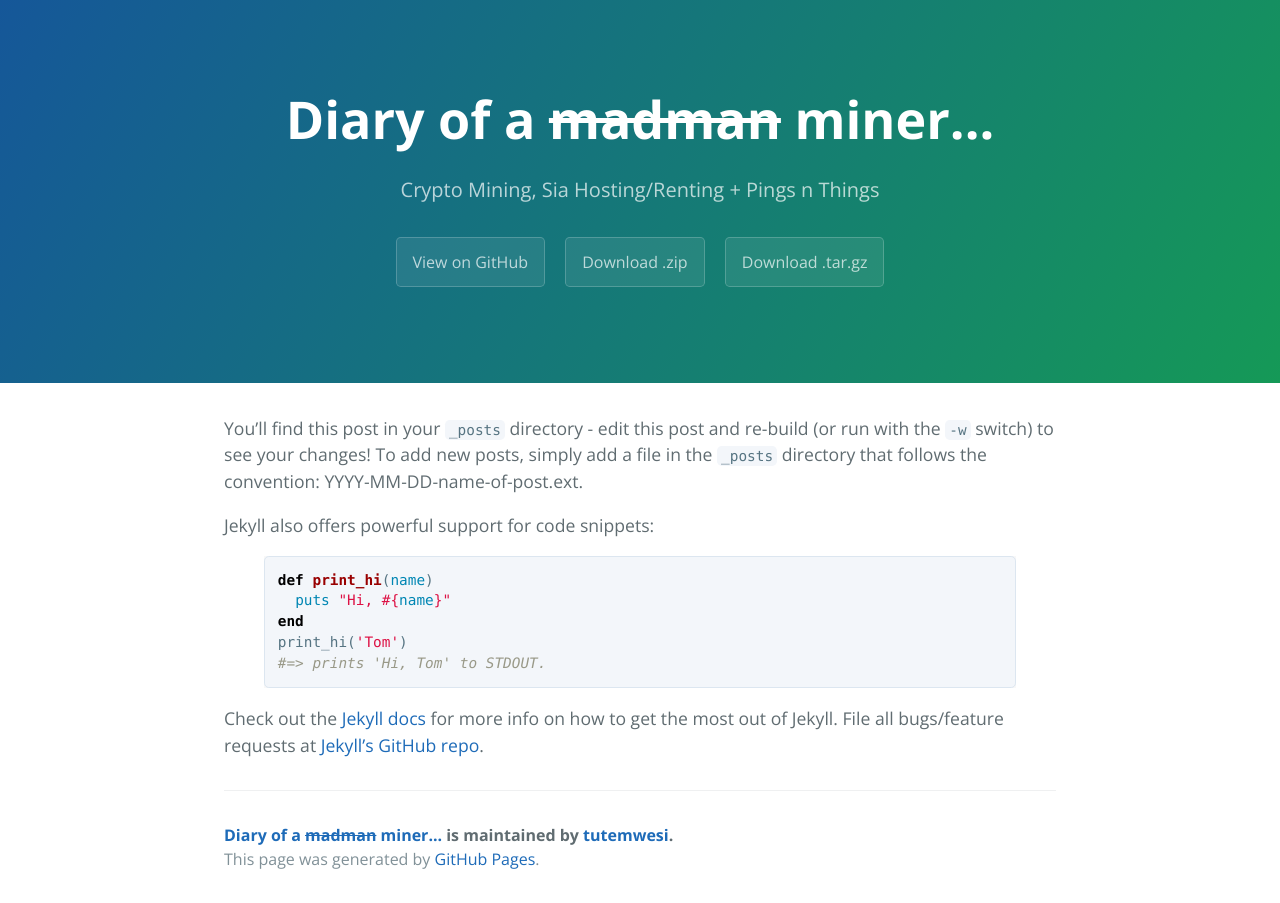
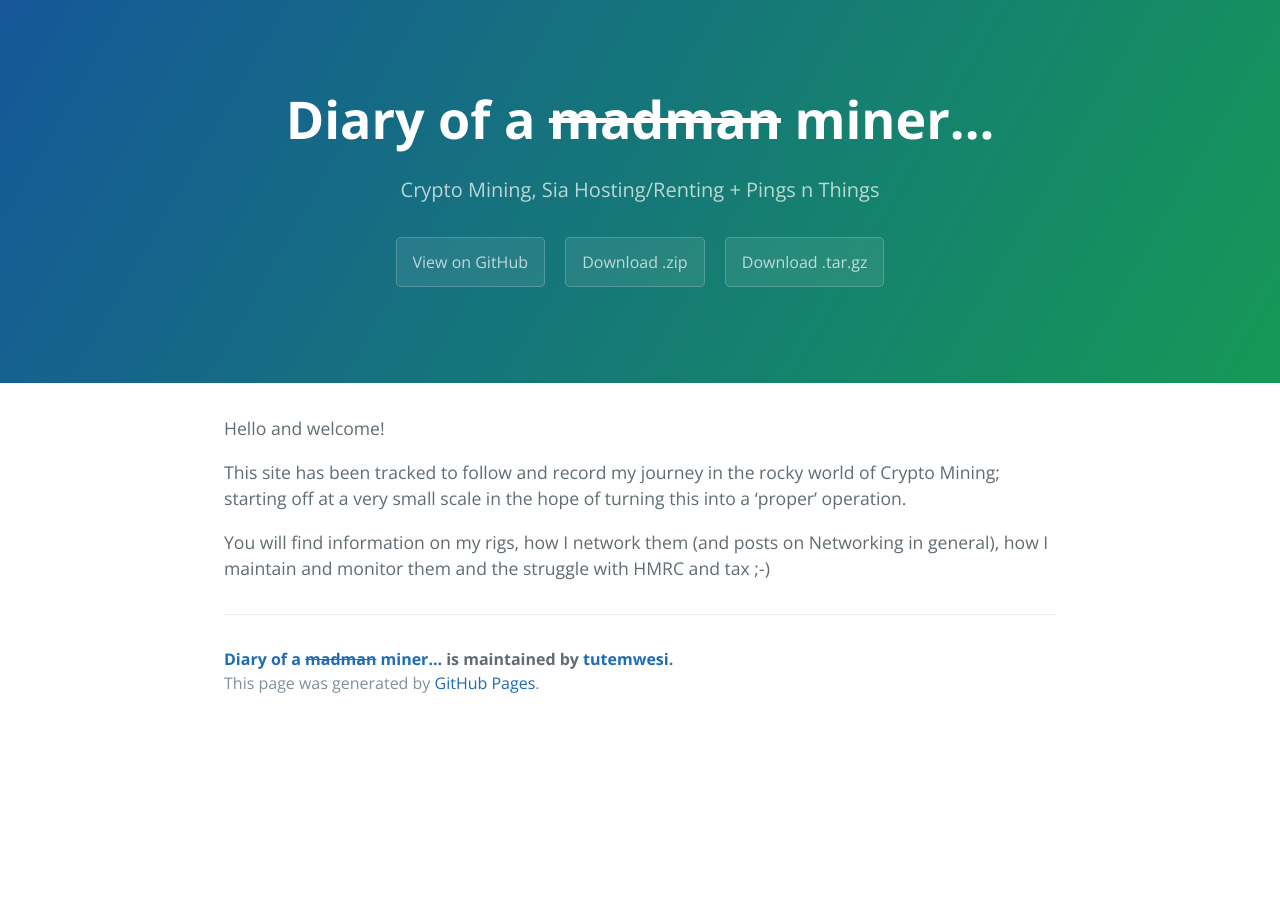
Before and after one commit to intheether/intheether.github.io, a Jekyll site: the page built from _posts/2018-03-29-live.markdown, in a window 1280 px wide. Built offline with Jekyll 4.4.1, drawn with Linux system fonts in a browser that asks for light colours.

Commit message:
Update 2018-03-29-live.markdown

```diff
--- a/_posts/2018-03-29-live.markdown
+++ b/_posts/2018-03-29-live.markdown
@@ -2,23 +2,11 @@
 layout: default
 title:  "Welcome!"
 date:   28-03-2018
-permalink: /live/
+permalink: /welcome/
 ---
 
-You'll find this post in your `_posts` directory - edit this post and re-build (or run with the `-w` switch) to see your changes!
-To add new posts, simply add a file in the `_posts` directory that follows the convention: YYYY-MM-DD-name-of-post.ext.
+Hello and welcome!
 
-Jekyll also offers powerful support for code snippets:
+This site has been tracked to follow and record my journey in the rocky world of Crypto Mining; starting off at a very small scale in the hope of turning this into a 'proper' operation.
 
-{% highlight ruby %}
-def print_hi(name)
-  puts "Hi, #{name}"
-end
-print_hi('Tom')
-#=> prints 'Hi, Tom' to STDOUT.
-{% endhighlight %}
-
-Check out the [Jekyll docs][jekyll] for more info on how to get the most out of Jekyll. File all bugs/feature requests at [Jekyll's GitHub repo][jekyll-gh].
-
-[jekyll-gh]: https://github.com/mojombo/jekyll
-[jekyll]:    http://jekyllrb.com
+You will find information on my rigs, how I network them (and posts on Networking in general), how I maintain and monitor them and the struggle with HMRC and tax ;-)
```
